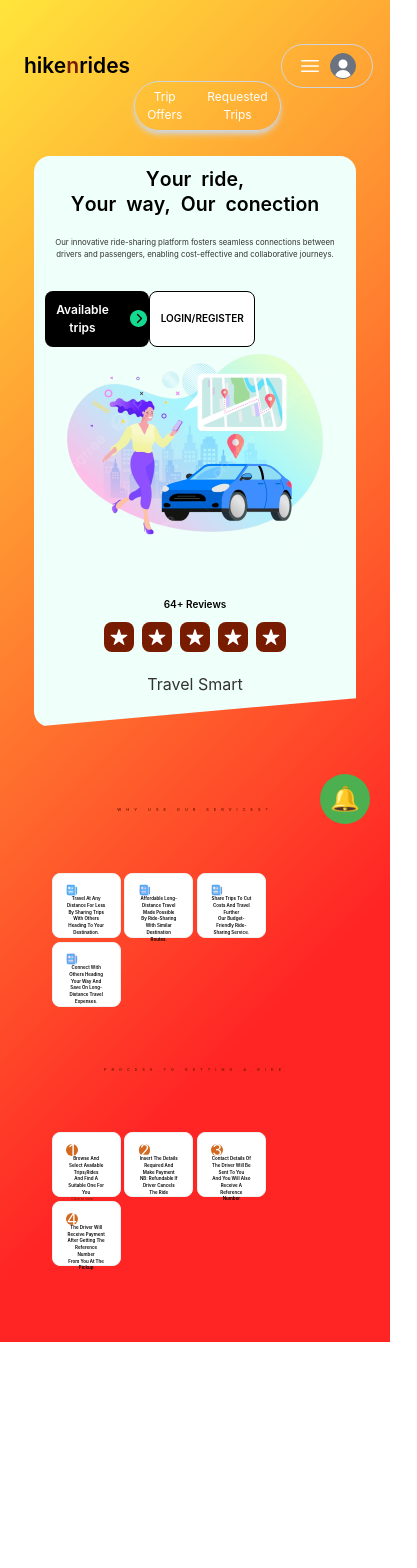
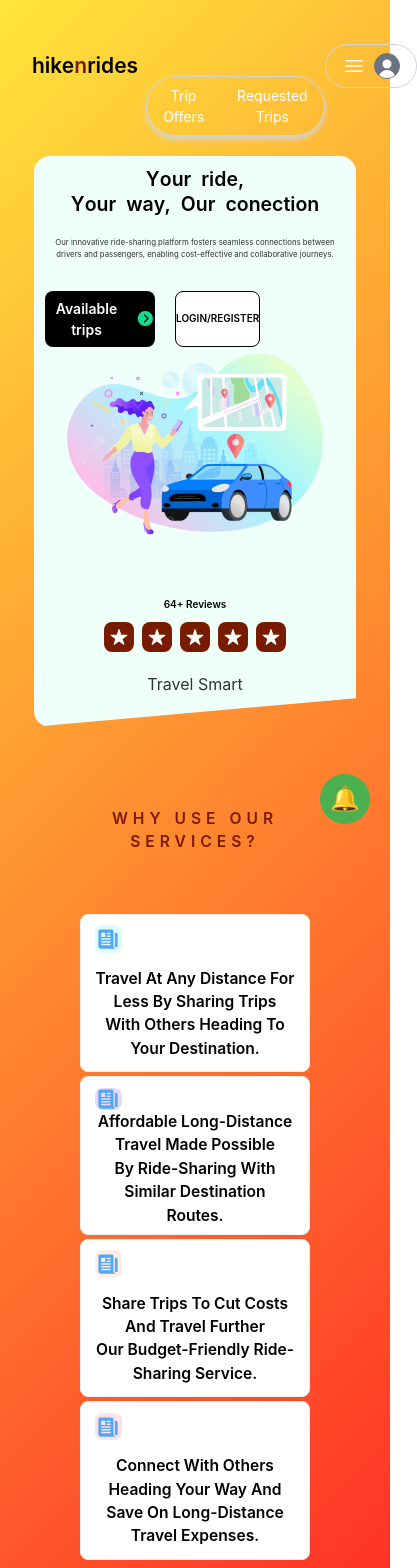
Before and after one commit to hikenrides/company_website, a React (Vite) app in the folder client/: page / in a window 390 px wide. Shown: the top 1568 px of the page, 417 px wide, since content can reach past the window. Before the commit the page ends 1342 px from the top, so only its background shows below. Built offline with nearby package versions, Linux system fonts and the light colour scheme; no server answers.

Commit message:
responsiveness of landing page

```diff
--- a/client/src/App.scss
+++ b/client/src/App.scss
@@ -497,6 +497,7 @@ header{
             background-color:$white;
             color:$black;
             border:1px solid $black;
+            margin-left: 20px;
           }
         }
       }
@@ -550,4 +551,120 @@ header{
   }
 }
 
+@media (max-width: 600px) {
+  .service_container{
+    display:block;
+    width:80%;
+    margin:80px auto 0 auto;
+    .title_wrapper{
+      overflow: hidden;
+      .service_title{
+        display:block;
+        text-align: center;
+        color:$dark_green;
+        text-transform: uppercase;
+        letter-spacing: 5px;
+        font-size: 4vw;
+        font-weight: 600;
+        overflow: hidden;
+      }
+    }
+    h2{
+       font-size:2.2vw;
+       font-weight: 600;
+       color:$black;
+       text-align: center;
+       text-transform: capitalize;
+       margin-top:20px;
+       line-height: 1.5;
+       overflow: hidden;
+    }
+  }
+  /* For all screen sizes */
+  .flex {
+    display: flex;
+    align-items: center;
+    padding: 4px 8px;
+    font-size: 14px;
+    cursor: pointer;
+  }
+
+  .service_card{
+    @extend .dflex;
+    flex-wrap: nowrap;
+    grid-gap:1vw;
+    justify-content: center;
+    margin:60px 0;
+    flex-direction: column;
+  .card{
+    display:flex;
+    flex-direction: column;
+    justify-content: space-between;
+    width:80%;
+    border:1px solid #f0f0f0;
+    border-radius: 8px;
+    background-color: $white;
+    padding:2.8vw 3.4vw;
+    height:40.67vw;
+    position:relative;
+    top:0;
+    transition:all .3s ease-in-out;
+    &:hover{
+      box-shadow: rgba(0,0,0,0.45) 0px 25px 20px -20px;
+      cursor:pointer;
+      top:-5px;
+    }
+    &.dark{
+      background-color:$black;
+      color:$white;
+      .line{
+        position: absolute;
+        top:0;
+        right:3.8vw;
+        width:4.5vw;
+      }
+      h2{
+        color:$white;
+        text-align: left;
+      }
+      a{
+        display: flex;
+        justify-content: space-between;
+      }
+    }
+    .service_icon{
+      width:7.02vw;
+      height:7.02vw;
+      display:inline-flex;
+      justify-content: center;
+      align-items: center;
+      background-color: $dark_green;
+      color:$white;
+      border-radius: 8px;
+    }
+    h3{
+      font-size:4vw;
+      font-weight: 600;
+      color:$black;
+      text-transform: capitalize;
+    }
+    a{
+      display: inline-flex;
+      justify-content: flex-start;
+      font-size: 2vw;
+      color:$dark_green;
+      text-decoration: none;
+      align-items: center;
+      span{
+        margin-right:8px;
+      }
+      svg{
+        margin-top:3px;
+      }
+    }
+  }
+}
+
+
+}
 //framer-motion animation will be in next part, keep watching..........
```
